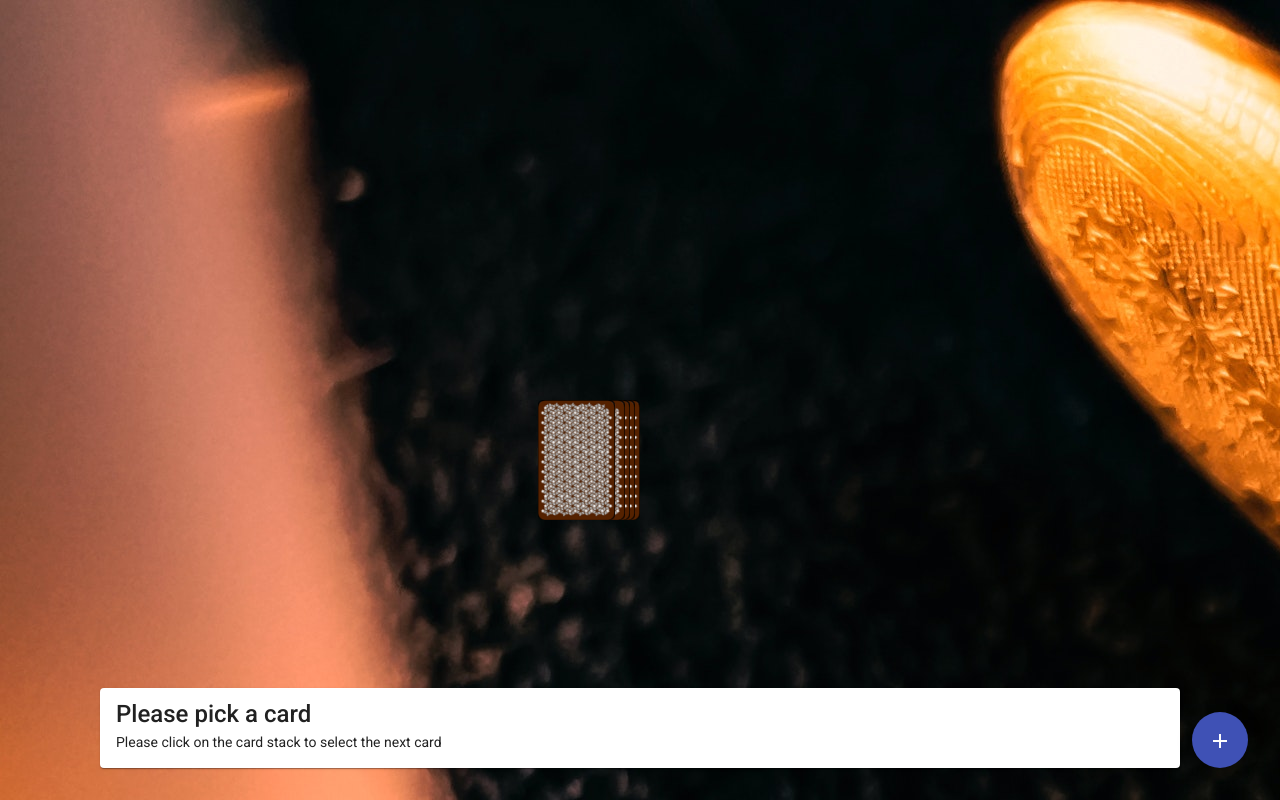
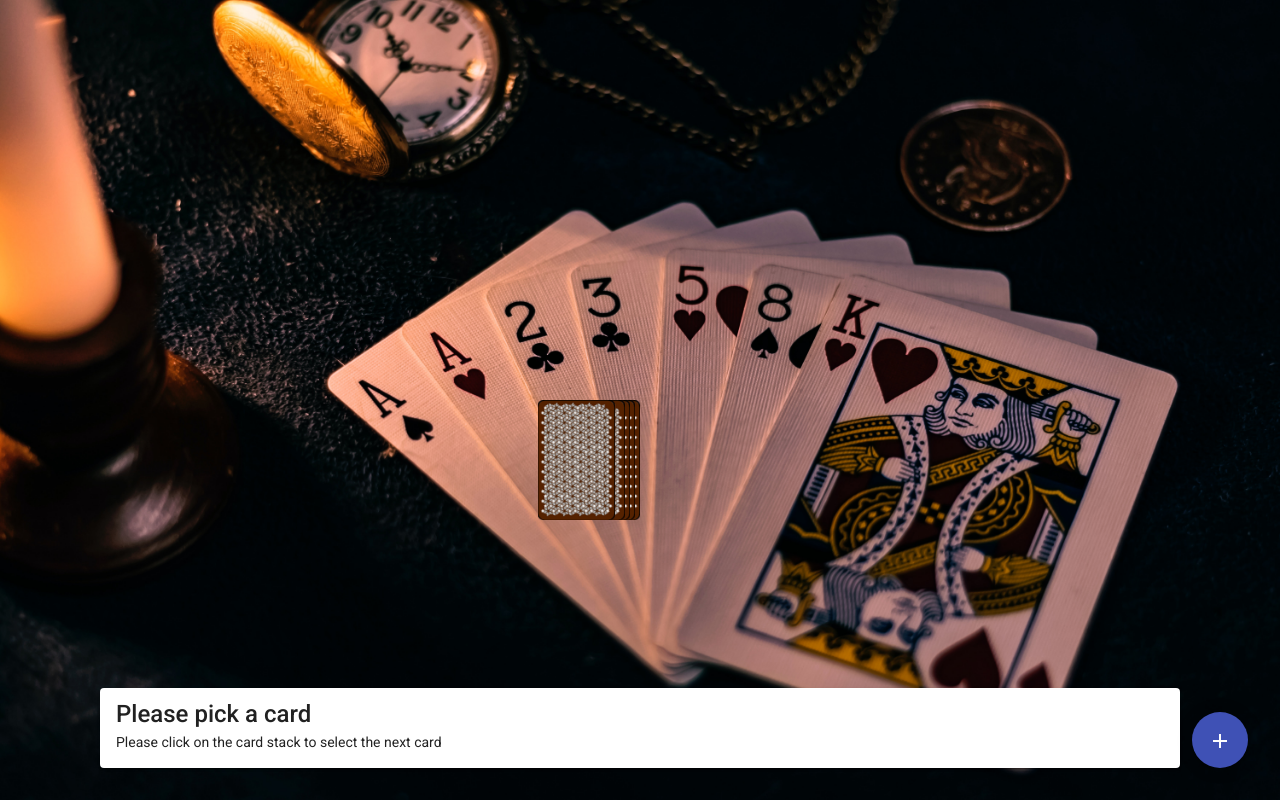
Before and after one commit to dirkmueller275/ring_o_fire, an Angular app: page /game in a window 1280 px wide. Built offline with nearby package versions, Linux system fonts and the light colour scheme.

Commit message:
newBackground

```diff
--- a/src/app/game/game.component.scss
+++ b/src/app/game/game.component.scss
@@ -3,6 +3,7 @@
     width: 100vw;
     max-width: 100%;
     background-image: url('/assets/img/background.jpg');
+    background-size: cover;
     display: flex;
     align-items: center;
     justify-content: center;
```
